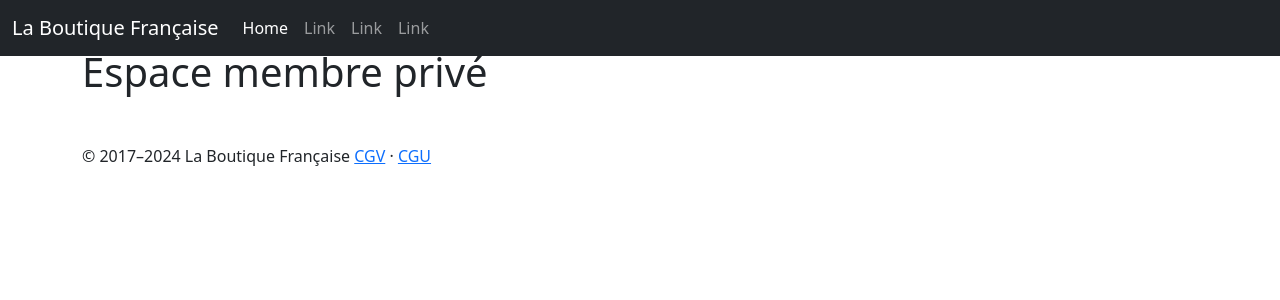
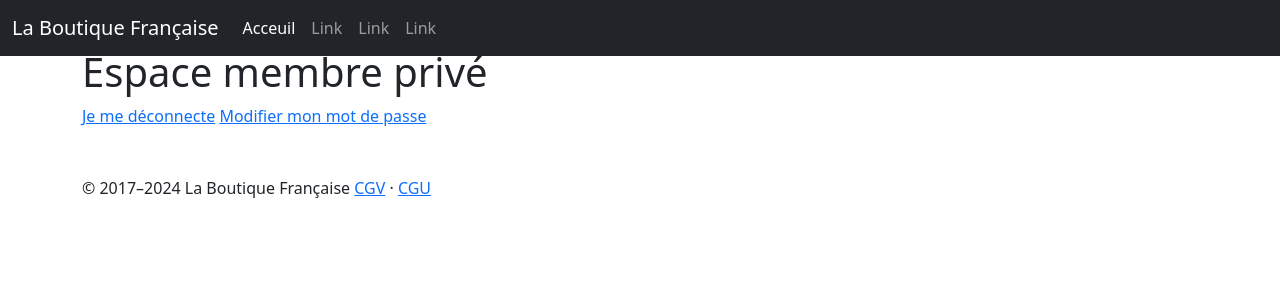
Before and after one commit to amel252/ecommerce-symfony-amel, a Symfony app: template templates/account/index.html.twig in a window 1280 px wide. Shown: the top 300 px of the page. Run offline with Twig, Linux system fonts and the light colour scheme; the template is opened without the code that fills it, so the values that code supplies are empty; some libraries are stand-ins or nearby versions.

Commit message:
Amelioration de notre design UX de notre user profil

```diff
--- a/templates/account/index.html.twig
+++ b/templates/account/index.html.twig
@@ -6,6 +6,8 @@
 
 <div class="container my-5">
     <h1>Espace membre privé</h1>
+    <a href="{{path('app_logout')}}">Je me déconnecte</a>
+    <a href="#">Modifier mon mot de passe</a>
 
 
 </div>
--- a/templates/base.html.twig
+++ b/templates/base.html.twig
@@ -22,14 +22,14 @@
 <header data-bs-theme="dark">
     <nav class="navbar navbar-expand-md navbar-dark fixed-top bg-dark">
         <div class="container-fluid">
-            <a class="navbar-brand" href="#">La Boutique Française</a>
+            <a class="navbar-brand" href="{{path('app_home')}}">La Boutique Française</a>
             <button class="navbar-toggler" type="button" data-bs-toggle="collapse" data-bs-target="#navbarCollapse" aria-controls="navbarCollapse" aria-expanded="false" aria-label="Toggle navigation">
                 <span class="navbar-toggler-icon"></span>
             </button>
             <div class="collapse navbar-collapse" id="navbarCollapse">
                 <ul class="navbar-nav me-auto mb-2 mb-md-0">
                     <li class="nav-item">
-                        <a class="nav-link active" aria-current="page" href="#">Home</a>
+                        <a class="nav-link active" aria-current="page" href="{{path('app_home')}}">Acceuil</a>
                     </li>
                     <li class="nav-item">
                         <a class="nav-link" href="#">Link</a>
@@ -42,7 +42,19 @@
                     </li>
                 </ul>
                 <div class="speed-menu">
-                    <a href=""><i data-feather="user"></i></a>
+                {# si user connecté redirige sur profil et ajoute une icone + son nom  ? #}
+                {% if app.user %}
+                    <a href="{{path('app_account')}}">
+                    <i data-feather="user"></i>
+                    {{app.user.firstname}}
+                    </a>
+
+                {#  si le user n'est pas connecté redirige vers login  #}
+                {% else %}
+                    <a href="{{path('app_login')}}">
+                    <i data-feather="user"></i>
+                </a>
+                {% endif %}
                     <a href=""><i data-feather="shopping-cart"></i></a>
                 </div>
             </div>
--- a/templates/register/index.html.twig
+++ b/templates/register/index.html.twig
@@ -8,6 +8,8 @@
     <h1>Inscription</h1>
     {#  ca nous affiche ce que a dans la BDD Email Password firstName lastName#}
     {{form(registerForm)}}
+    <br>
+    Avez-vous déja un compte ? <a href="{{path('app_login')}}">Connectez-Vous<a/>
 </div>
 
 {% endblock %}
```
